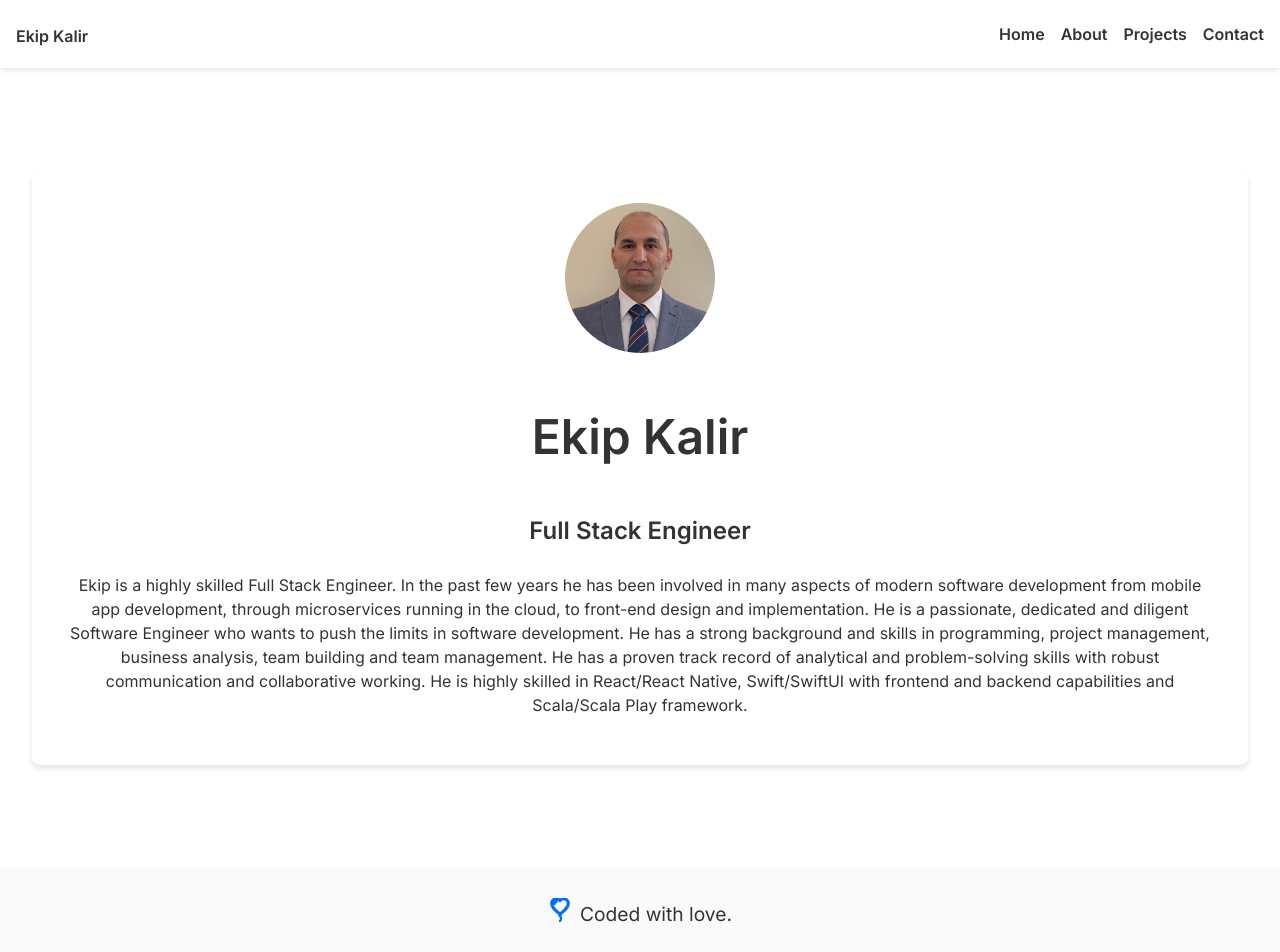
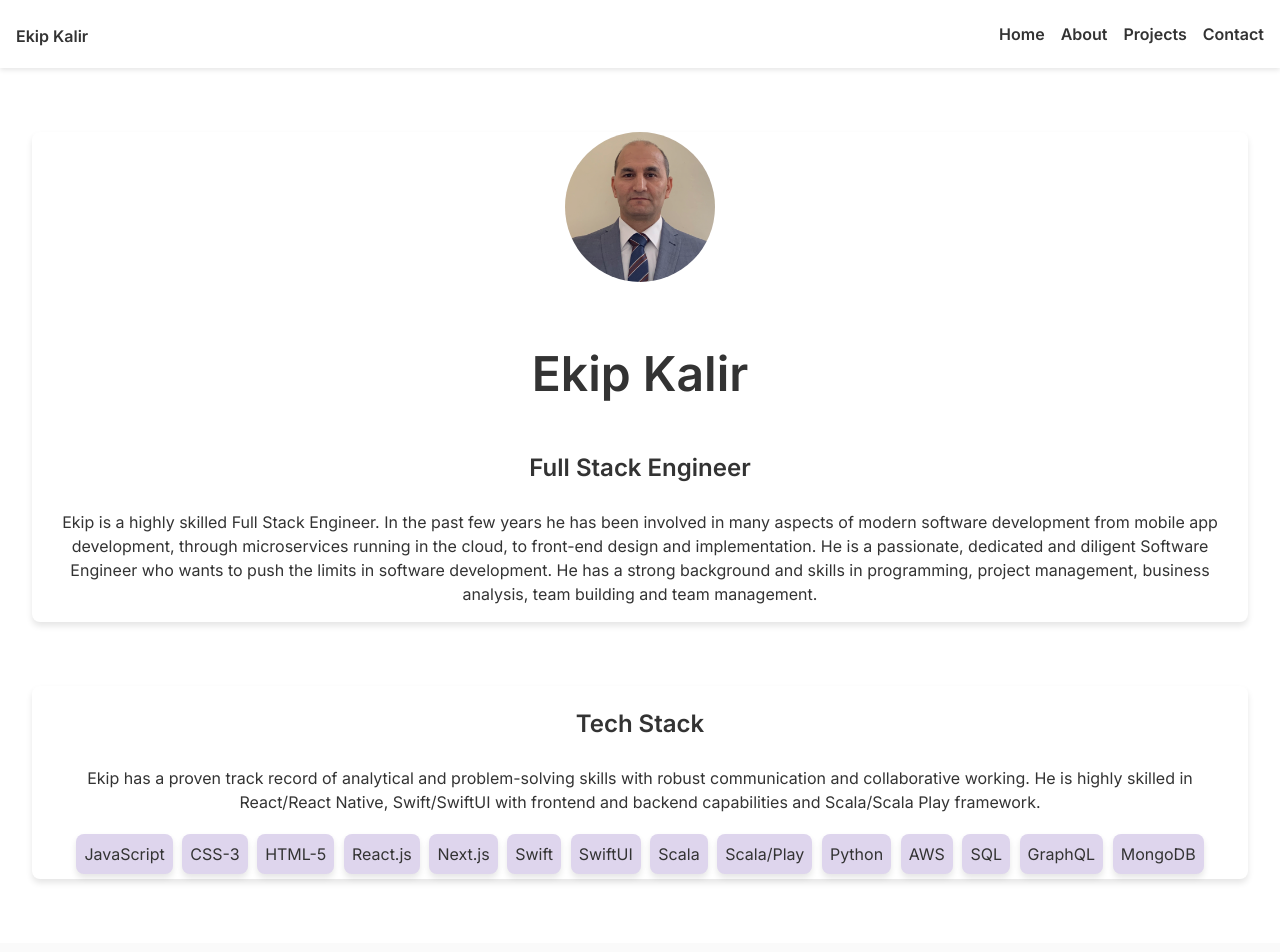
Before and after one commit to ISTANBULBEKLE/ekipkalir, a Next.js app: page /about in a window 1280 px wide. Shown: the top 952 px of the page. Built offline with nearby package versions, Linux system fonts and the light colour scheme.

Commit message:
Teck stack added

```diff
--- a/pages/about.tsx
+++ b/pages/about.tsx
@@ -6,7 +6,8 @@ import Image from 'next/image';
 
 const AboutPage:React.FC = (): JSX.Element => {
   return (
-    <div className={styles.aboutdiv}>
+    <>
+      <section className={styles.aboutsection}>
         <Image
               src="/images/ekip-kalir.png"
               width={300}
@@ -24,13 +25,35 @@ const AboutPage:React.FC = (): JSX.Element => {
           and implementation. He is a passionate, dedicated and diligent
           Software Engineer who wants to push the limits in software development.
           He has a strong background and skills in programming, project management,
-          business analysis, team building and team management. He has a proven track
+          business analysis, team building and team management.
+        </p>
+      </section>
+      <section className={styles.aboutsection}>
+        <h2 className={styles.abouth2}>Tech Stack</h2>
+        <p className={styles.aboutp}>
+          Ekip has a proven track
           record of analytical and problem-solving skills with robust communication
           and collaborative working. He is highly skilled in React/React Native,
           Swift/SwiftUI with frontend and backend capabilities and Scala/Scala Play
-          framework.
-        </p>
-    </div>
+          framework. </p>
+        <ul className={styles.aboutul}>
+          <li className={styles.aboutli}>JavaScript</li>
+          <li className={styles.aboutli}>CSS-3</li>
+          <li className={styles.aboutli}>HTML-5</li>
+          <li className={styles.aboutli}>React.js</li>
+          <li className={styles.aboutli}>Next.js</li>
+          <li className={styles.aboutli}>Swift</li>
+          <li className={styles.aboutli}>SwiftUI</li>
+          <li className={styles.aboutli}>Scala</li>
+          <li className={styles.aboutli}>Scala/Play</li>
+          <li className={styles.aboutli}>Python</li>
+          <li className={styles.aboutli}>AWS</li>
+          <li className={styles.aboutli}>SQL</li>
+          <li className={styles.aboutli}>GraphQL</li>
+          <li className={styles.aboutli}>MongoDB</li>
+        </ul>
+      </section>
+    </>
   )
 }
 
--- a/styles/About.module.css
+++ b/styles/About.module.css
@@ -2,7 +2,8 @@
 @import url('https://fonts.googleapis.com/css2?family=Inter:wght@400;600&display=swap');
 
 /* About page specific styles */
-.aboutdiv {
+
+.aboutsection{
   display: flex;
   flex-direction: column;
   justify-content: center;
@@ -12,8 +13,9 @@
   background-color: #fff;
   border-radius: 8px;
   box-shadow: 0 4px 6px rgba(0, 0, 0, 0.1);
+  margin: 2rem 0;
+  padding: 0 1rem;
 }
-
 .aboutimg{
     width: 150px;
     height: 150px;
@@ -42,9 +44,26 @@
   margin-bottom: 1rem;
   line-height: 1.5;
 }
+.aboutul{
+  display: flex;
+  flex-wrap: wrap;
+  justify-content: flex-start;
+  padding: 0;
+  margin: 0;
+}
 
+.aboutli{
+  list-style: none;
+  font-size: 1rem;
+  font-weight: 400;
+  background-color: #ded5ed;
+  border-radius: 8px;
+  box-shadow: 0 4px 6px rgba(0, 0, 0, 0.1);
+  margin: 0.3rem;
+  padding: 0.5rem;
+}
 @media (max-width: 600px) {
-  .aboutcontainer {
+  .aboutsection {
     padding: 20px;
   }
 
```
